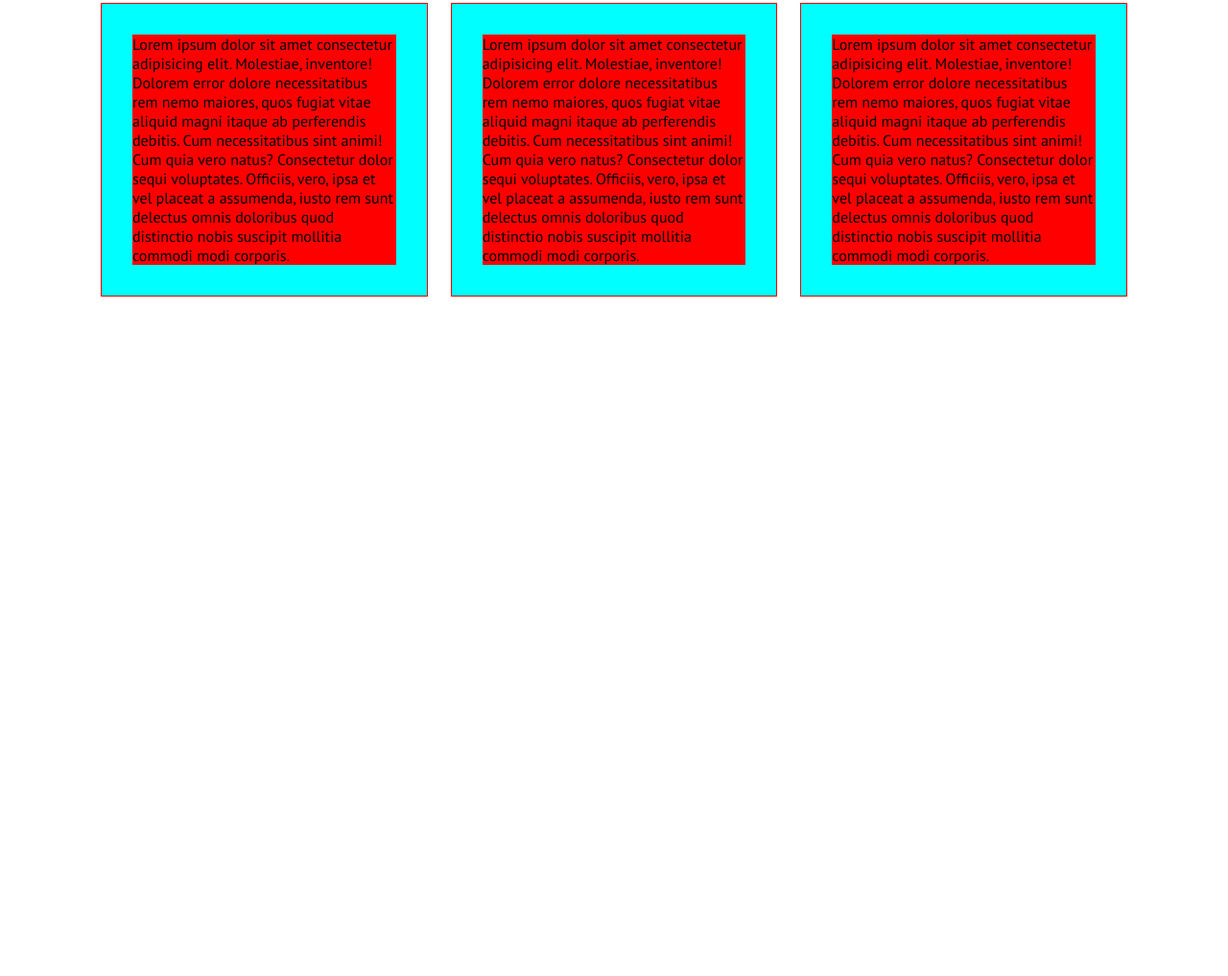
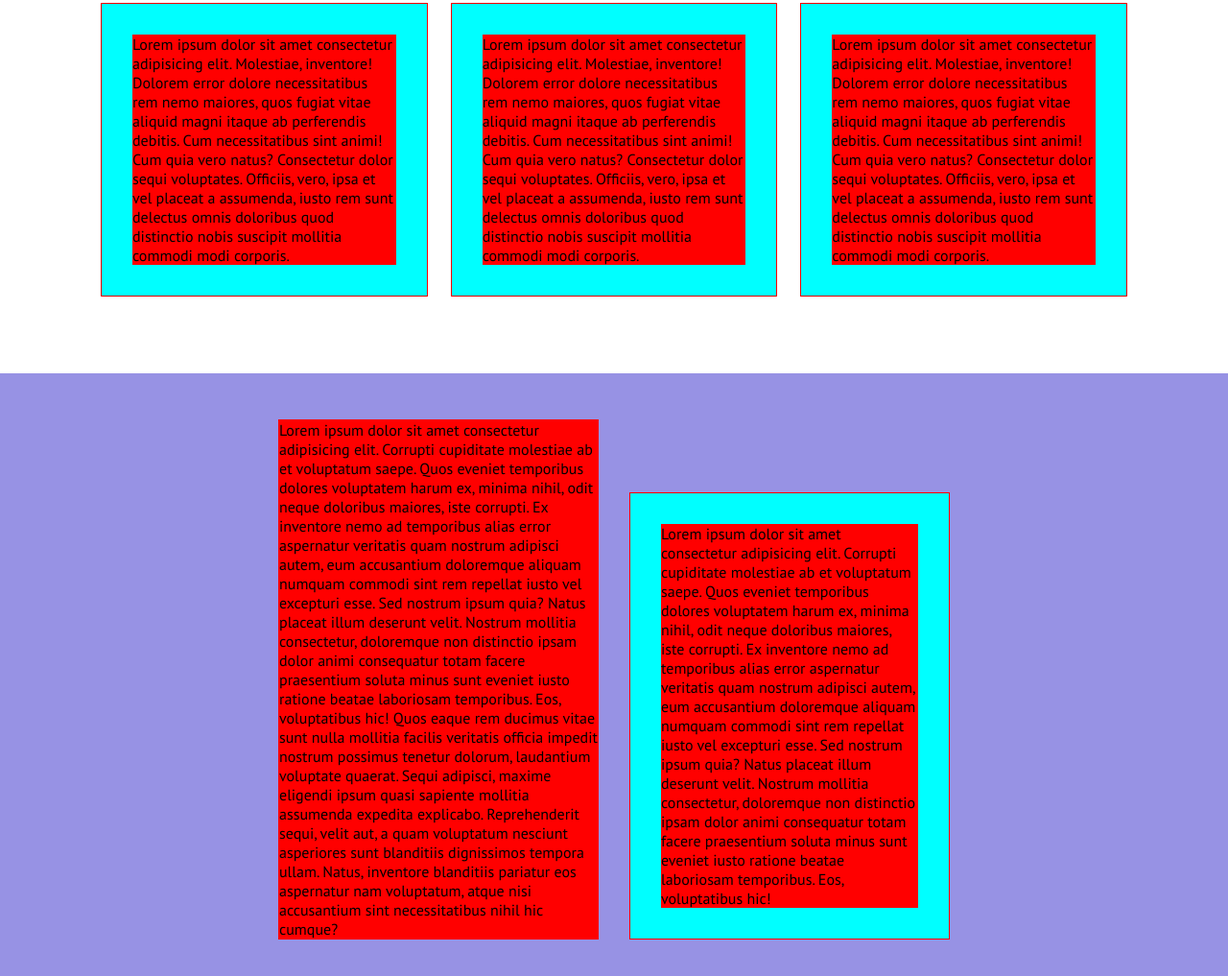
Before and after one commit to Borrellsss/htmlcss-responsive-layout, a plain HTML site: page index.html in a window 1280 px wide. Shown: the part 463-1480 px from the top of the page at 96% size. Before the commit the page ends 852 px from the top, so only its background shows below. Drawn offline with Linux system fonts and the light colour scheme.

Commit message:
main second section done

```diff
--- a/css/style.css
+++ b/css/style.css
@@ -19,6 +19,7 @@
 .card {
     background-color: red;
 }
+
 /********************************************
                     COMMON
 ********************************************/
@@ -37,6 +38,11 @@ body {
 .container {
     margin: 0 auto;
     max-width: 1070px;
+}
+
+.mid-container {
+    margin: 0 auto;
+    max-width: 700px;
 }
 
 .flex-container {
@@ -70,8 +76,9 @@ nav {
     padding-bottom: 3.5rem;
 }
 
-.demo .columns {
+.columns {
     flex-wrap: wrap;
+    justify-content: space-between;
 }
 
 .demo .col {
@@ -84,7 +91,17 @@ nav {
 }
 /* SECOND SECTION */
 .strategic {
+    padding-top: 3rem;
+    padding-bottom: 3rem;
     background-color: #9792e4;
+}
+
+.strategic .col:first-child {
+    margin-bottom: 2.5rem;
+}
+
+.strategic .col:last-child {
+    padding: 1rem;
 }
 
 /* THIRD SECTION */
@@ -104,6 +121,11 @@ nav {
                     FOOTER
 ********************************************/
 
+
+
+
+
+
 /********************************************
                     TABLET
 ********************************************/
@@ -112,10 +134,6 @@ nav {
                     MAIN
 ********************************************/
     /* FIRST SECTION */
-    .demo .columns {
-        justify-content: space-between;
-    }
-
     .demo .col {
         width: var(--demo-col);
     }
@@ -123,6 +141,12 @@ nav {
     .demo .col:first-child {
         width: calc( 100% - ( var(--demo-col) + 1.5rem ) );
     }
+
+    /* SECOND SECTION */
+    .strategic .col:last-child {
+        padding: 2rem;
+    }
+
 }
 
 /********************************************
@@ -139,4 +163,20 @@ nav {
     .hidden-menu {
         display: block;
     }
+
+/********************************************
+                    MAIN
+********************************************/
+    /* SECOND SECTION */
+    .strategic .col {
+        width: calc( 50% - 1rem);
+    }
+
+    .strategic .col:first-child {
+        margin-bottom: 0;
+    }
+
+    .strategic .col:last-child {
+        align-self: flex-end;
+    }
 }
--- a/index.html
+++ b/index.html
@@ -30,9 +30,9 @@
     <!-- HEADER END -->
 
     <!-- MAIN -->
-    <main class="small-screen">
+    <main>
         <!-- FIRST SECTION -->
-        <section class="demo">
+        <section class="demo small-screen">
             <div class="container">
                 <div class="columns flex-container">
                     <div class="col">
@@ -72,35 +72,57 @@
                 </div>
             </div>
         </section>
+        <!-- FIRST SECTION END -->
 
         <!-- SECOND SECTION -->
-        <section class="strategic">
+        <section class="strategic small-screen">
+            <div class="mid-container">
+                <div class="columns flex-container">
+                    <div class="col">
+                        <div class="card">
+                            Lorem ipsum dolor sit amet consectetur adipisicing elit. Corrupti cupiditate molestiae ab et voluptatum saepe. Quos eveniet temporibus dolores voluptatem harum ex, minima nihil, odit neque doloribus maiores, iste corrupti.
+                            Ex inventore nemo ad temporibus alias error aspernatur veritatis quam nostrum adipisci autem, eum accusantium doloremque aliquam numquam commodi sint rem repellat iusto vel excepturi esse. Sed nostrum ipsum quia?
+                            Natus placeat illum deserunt velit. Nostrum mollitia consectetur, doloremque non distinctio ipsam dolor animi consequatur totam facere praesentium soluta minus sunt eveniet iusto ratione beatae laboriosam temporibus. Eos, voluptatibus hic!
+                            Quos eaque rem ducimus vitae sunt nulla mollitia facilis veritatis officia impedit nostrum possimus tenetur dolorum, laudantium voluptate quaerat. Sequi adipisci, maxime eligendi ipsum quasi sapiente mollitia assumenda expedita explicabo.
+                            Reprehenderit sequi, velit aut, a quam voluptatum nesciunt asperiores sunt blanditiis dignissimos tempora ullam. Natus, inventore blanditiis pariatur eos aspernatur nam voluptatum, atque nisi accusantium sint necessitatibus nihil hic cumque?
+                        </div>
+                    </div>
 
+                    <div class="col">
+                        <div class="card">
+                            Lorem ipsum dolor sit amet consectetur adipisicing elit. Corrupti cupiditate molestiae ab et voluptatum saepe. Quos eveniet temporibus dolores voluptatem harum ex, minima nihil, odit neque doloribus maiores, iste corrupti.
+                            Ex inventore nemo ad temporibus alias error aspernatur veritatis quam nostrum adipisci autem, eum accusantium doloremque aliquam numquam commodi sint rem repellat iusto vel excepturi esse. Sed nostrum ipsum quia?
+                            Natus placeat illum deserunt velit. Nostrum mollitia consectetur, doloremque non distinctio ipsam dolor animi consequatur totam facere praesentium soluta minus sunt eveniet iusto ratione beatae laboriosam temporibus. Eos, voluptatibus hic!
+                        </div>
+                    </div>
+                </div>
+            </div>
         </section>
+        <!-- SECOND SECTION END -->
 
         <!-- THIRD SECTION -->
-        <section class="expert-partners">
+        <section class="expert-partners small-screen">
             <div class="container">
 
             </div>
         </section>
 
         <!-- FOURTH SECTION -->
-        <section class="benefits">
+        <section class="benefits small-screen">
             <div class="container">
 
             </div>
         </section>
 
         <!-- FIFTH SECTION -->
-        <section class="about-us">
+        <section class="about-us small-screen">
             <div class="container">
 
             </div>
         </section>
 
         <!-- SIXTH SECTION -->
-        <section class="get-started">
+        <section class="get-started small-screen">
 
         </section>
     </main>
```
